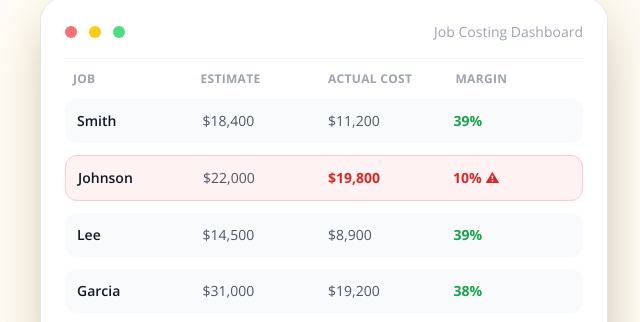
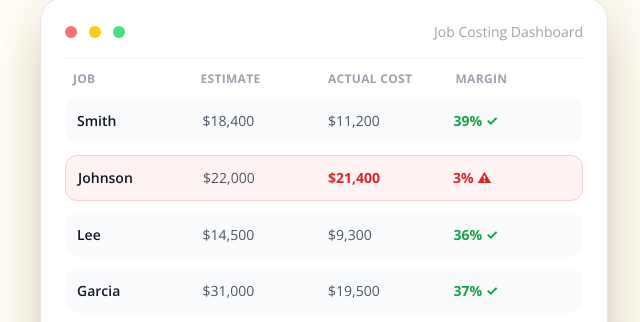
Before and after one commit to oharejohnpatrick-creator/roofers-landing, a plain HTML site: page job-costing.html in a window 1280 px wide. Shown: the part 297-619 px from the top of the page, 640-1280 px from the left. Drawn offline with nearby package versions, Linux system fonts and the light colour scheme.

Commit message:
Update job-costing.html

```diff
--- a/job-costing.html
+++ b/job-costing.html
@@ -106,25 +106,25 @@
                             <span class="font-semibold text-gray-900">Smith</span>
                             <span class="text-gray-600">$18,400</span>
                             <span class="text-gray-600">$11,200</span>
-                            <span class="text-green-600 font-bold">39%</span>
+                            <span class="text-green-600 font-bold">39% ✓</span>
                         </div>
                         <div class="grid grid-cols-4 gap-2 bg-red-50 rounded-xl p-3 text-sm items-center border border-red-200">
                             <span class="font-semibold text-gray-900">Johnson</span>
                             <span class="text-gray-600">$22,000</span>
-                            <span class="text-red-600 font-bold">$19,800</span>
-                            <span class="text-red-600 font-bold">10% ⚠</span>
+                            <span class="text-red-600 font-bold">$21,400</span>
+                            <span class="text-red-600 font-bold">3% ⚠</span>
                         </div>
                         <div class="grid grid-cols-4 gap-2 bg-gray-50 rounded-xl p-3 text-sm items-center">
                             <span class="font-semibold text-gray-900">Lee</span>
                             <span class="text-gray-600">$14,500</span>
-                            <span class="text-gray-600">$8,900</span>
-                            <span class="text-green-600 font-bold">39%</span>
+                            <span class="text-gray-600">$9,300</span>
+                            <span class="text-green-600 font-bold">36% ✓</span>
                         </div>
                         <div class="grid grid-cols-4 gap-2 bg-gray-50 rounded-xl p-3 text-sm items-center">
                             <span class="font-semibold text-gray-900">Garcia</span>
                             <span class="text-gray-600">$31,000</span>
-                            <span class="text-gray-600">$19,200</span>
-                            <span class="text-green-600 font-bold">38%</span>
+                            <span class="text-gray-600">$19,500</span>
+                            <span class="text-green-600 font-bold">37% ✓</span>
                         </div>
                         <div class="rounded-xl p-3 text-xs text-center font-medium text-gray-400 border border-dashed border-gray-200">
                             Auto-parsed from vendor emails · Matched to jobs · Flagged if over estimate
```
